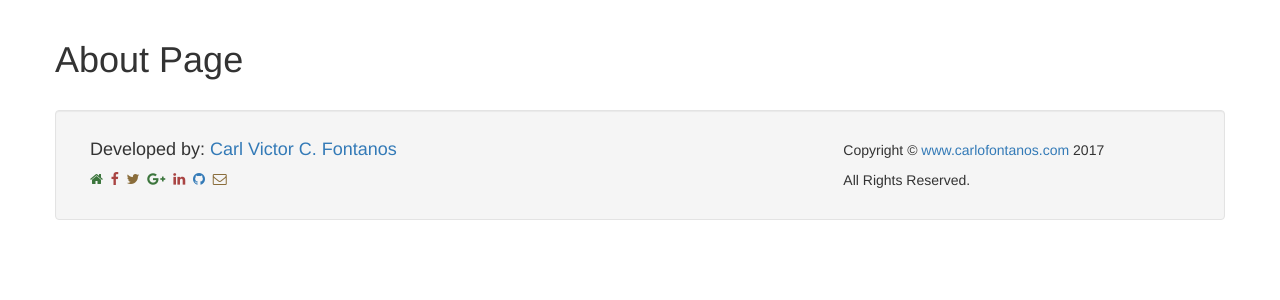
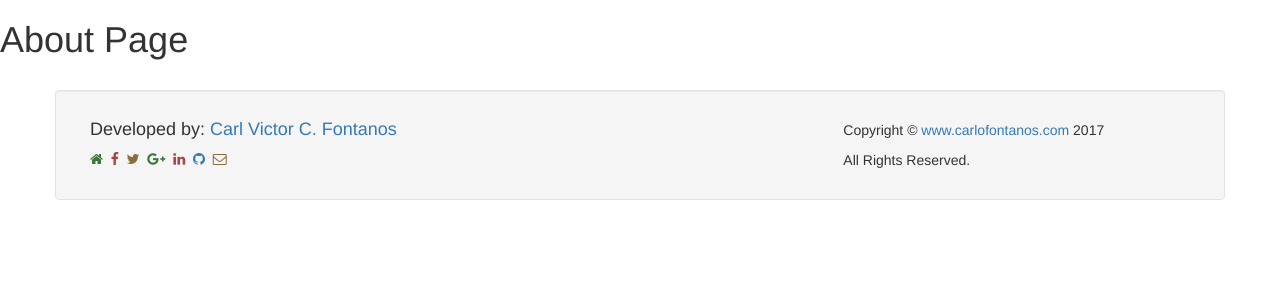
Before and after one commit to mutyaba84/python-ecommerce, a Django app: page /ecommerce/about/ in a window 1280 px wide. Shown: the part 52-352 px from the top of the page. Run offline with Django 3.2, Linux system fonts and the light colour scheme; some libraries are stand-ins or nearby versions.

Commit message:
Removed container wrappwr.

```diff
--- a/ecommerce/templates/ecommerce/base.html
+++ b/ecommerce/templates/ecommerce/base.html
@@ -49,11 +49,7 @@
 		</div>
 	</nav>
 
-	<div class="container">
-		<div class="row">
-			{% block content %}{% endblock %}
-		</div>
-	</div>
+	{% block content %}{% endblock %}
 
 	<footer>
 		<div class="container">
```
